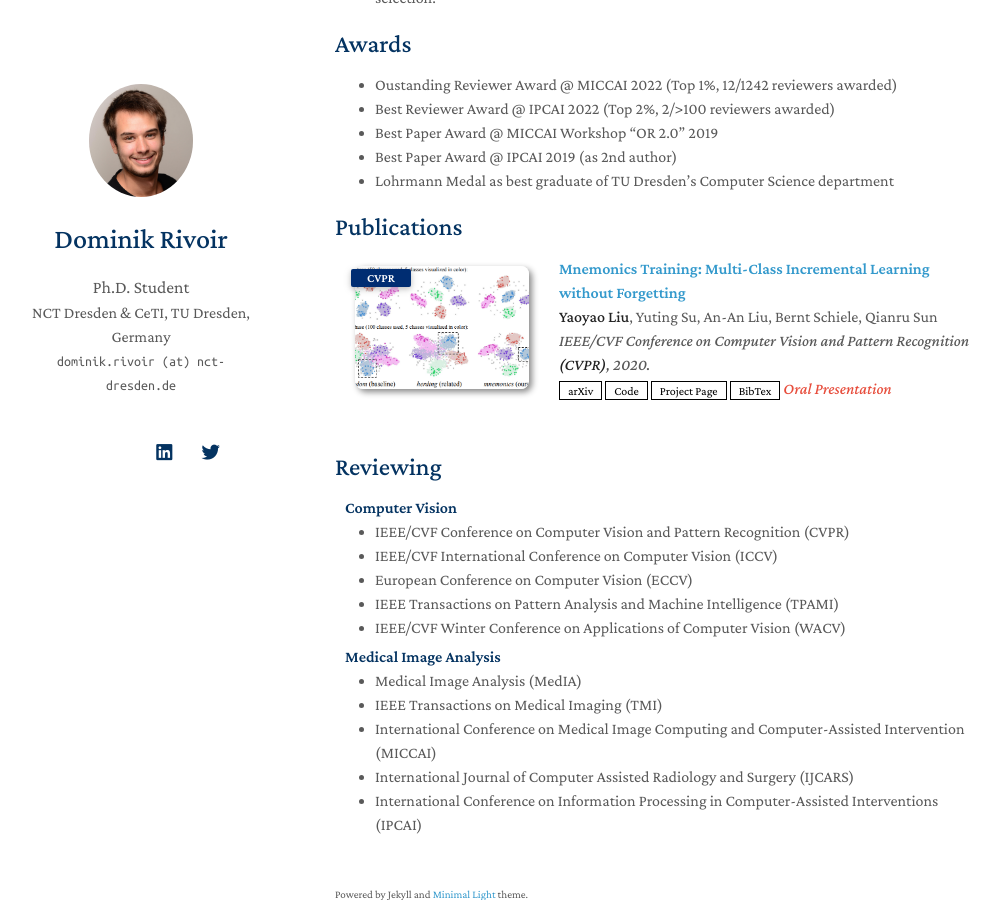
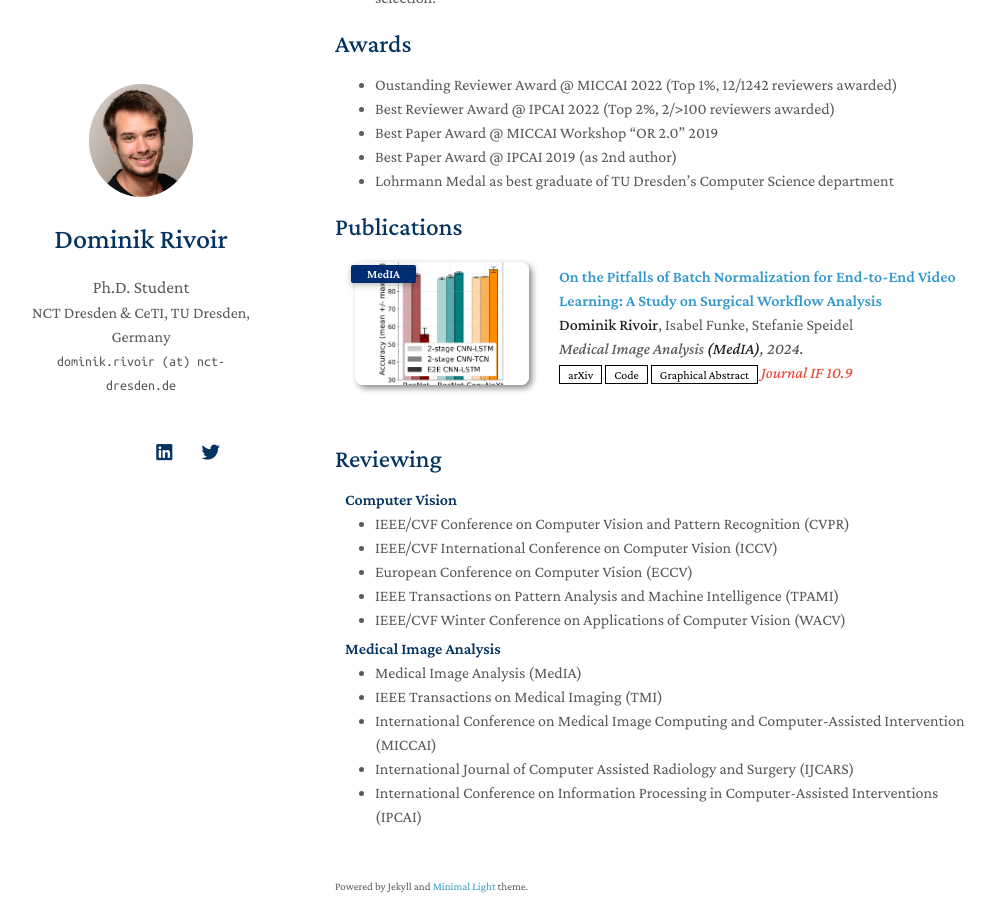
Before and after one commit to dominikrivoir/dominikrivoir.github.io, a Jekyll site: the page built from index.md, in a window 1280 px wide and 900 px high, scrolled down 556 px. Shown: the whole window, without its empty margins (135-1134 px from the left). Built offline with Jekyll 4.4.1, drawn with Linux system fonts in a browser that asks for light colours; nearby versions of some CDN libraries; a style sheet for code colours, icons or effects is not loaded; our own code applies the rules of GitHub Pages for plain Markdown files.

Commit message:
add BN publication

```diff
--- a/_data/publications.yml
+++ b/_data/publications.yml
@@ -1,13 +1,12 @@
 main:
 
-  - title: "Mnemonics Training: Multi-Class Incremental Learning without Forgetting"
-    authors: <strong>Yaoyao Liu</strong>, Yuting Su, An-An Liu, Bernt Schiele, Qianru Sun
-    conference_short: CVPR
-    conference: IEEE/CVF Conference on Computer Vision and Pattern Recognition <strong>(CVPR)</strong>, 2020.
-    publication: https://arxiv.org/pdf/2002.10211.pdf
-    arxiv: https://arxiv.org/pdf/2002.10211.pdf
-    code: https://github.com/yaoyao-liu/class-incremental-learning/tree/main/mnemonics-training
-    page: https://class-il.mpi-inf.mpg.de/mnemonics/
-    bibtex: https://class-il.mpi-inf.mpg.de/mnemonics/
-    notes: Oral Presentation
-    image: ./assets/img/teaser_example.png
+  - title: "On the Pitfalls of Batch Normalization for End-to-End Video Learning: A Study on Surgical Workflow Analysis"
+    authors: <strong>Dominik Rivoir</strong>, Isabel Funke, Stefanie Speidel
+    conference_short: MedIA
+    conference: Medical Image Analysis <strong>(MedIA)</strong>, 2024.
+    publication: https://www.sciencedirect.com/science/article/pii/S1361841524000513
+    arxiv: https://arxiv.org/abs/2203.07976
+    code: https://gitlab.com/nct_tso_public/pitfalls_bn
+    graphicalabstract: ./assets/files/graphicalactract_pitfalls_bn.pdf
+    notes: Journal IF 10.9
+    image: ./assets/img/2022_bn.png
```
